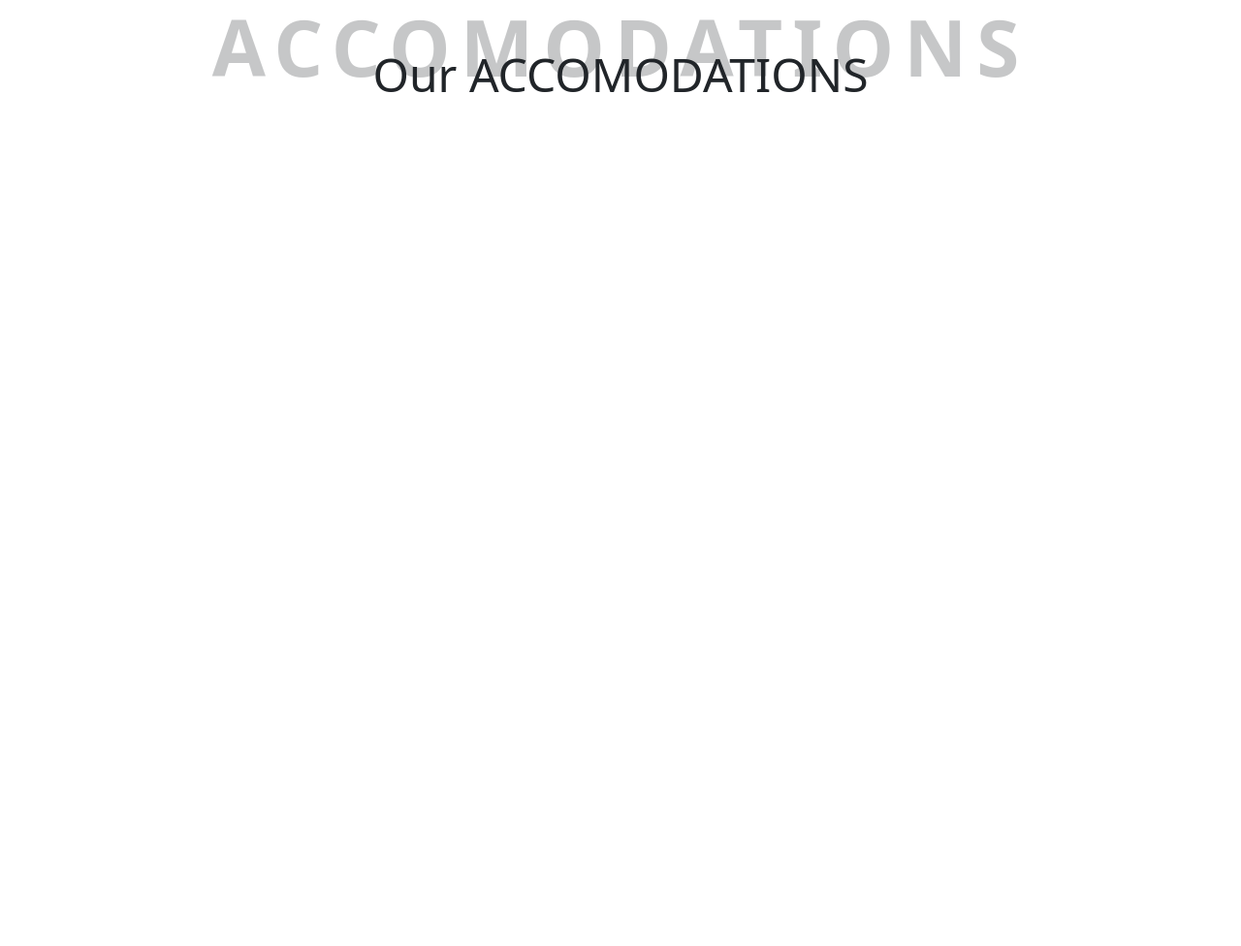
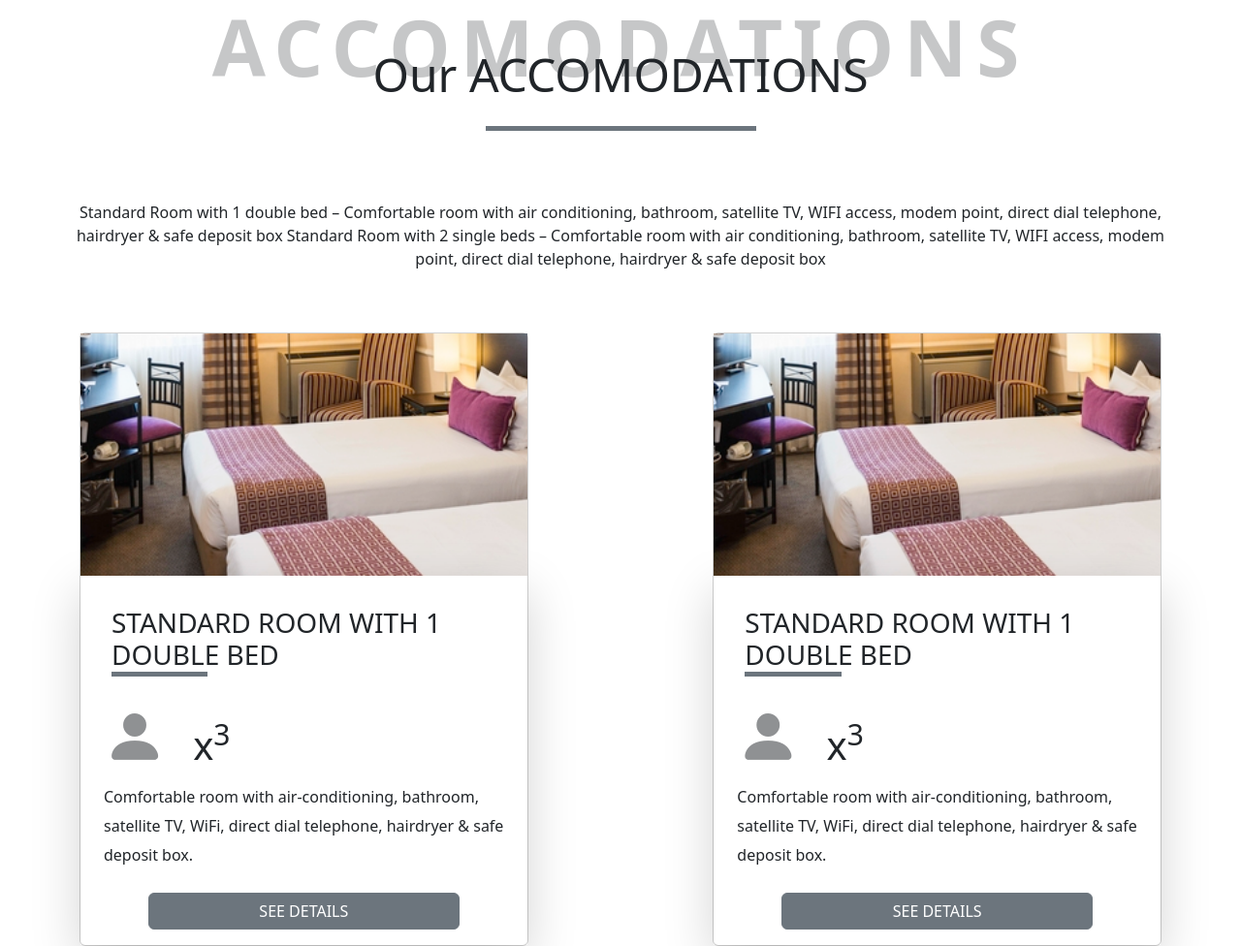
Before and after one commit to Cheese-Developers/hotel-pj, a website: page for-kmk/index.html in a window 1280 px wide. Shown: the whole page at 97% size. Before the commit the page ends 800 px from the top, so only its background shows below. Drawn offline with nearby package versions, Linux system fonts and the light colour scheme.

Commit message:
pre-stage

```diff
--- a/for-kmk/index.html
+++ b/for-kmk/index.html
@@ -5,16 +5,63 @@
     <meta http-equiv="X-UA-Compatible" content="IE=edge">
     <meta name="viewport" content="width=device-width, initial-scale=1.0">
     <link rel="stylesheet" href="../for-kmk/css/output.css">
+    <link rel="stylesheet" href="../node_modules/bootstrap-icons/font/bootstrap-icons.css">
     <title>Document</title>
 </head>
 <body>
     <script src="../node_modules/bootstrap/dist/js/bootstrap.bundle.min.js"></script>
-    <div class=" container position-relative">
-        <div class="row justify-content-center">
-        <h1 class=" display-1 text-center fw-bold main-section opacity-25 position-absolute top-0">ACCOMODATIONS
+    <div class=" container">
+        <div class="row justify-content-center ">
+        <h1 class=" display-1 text-center fw-bold main-section opacity-25 position-absolute top-0 topxl">ACCOMODATIONS
         </h1>
-        <h6 class=" display-5 second-section opacity-100 text-center mt-5">Our ACCOMODATIONS</h6>
+        <h6 class=" display-5 second-section opacity-100 text-center mt-5 ">Our ACCOMODATIONS
+            <div class="border-bottom border-secondary w-25 mx-auto border-5 mt-4"></div>
+        </h6>
     </div>
 </div>
+<!-- second-part -->
+ <div class="  container-fluid">
+    <p class=" text-center p-5 mt-3">Standard Room with 1 double bed – Comfortable room with air conditioning, bathroom, satellite TV, WIFI access, modem point, direct dial telephone, hairdryer & safe deposit box Standard Room with 2 single beds – Comfortable room with air conditioning, bathroom, satellite TV, WIFI access, modem point, direct dial telephone, hairdryer & safe deposit box</p>
+ </div>
+ <!-- card -->
+  <div class=" container">
+    <div class=" row  gy-3 gx-1 justify-content-lg-between justify-content-center">
+        <div class=" col-10 col-lg-6 col-xl-5">
+            <div class=" card ">
+                <img src="../media/3134_rotwc_00_p_346x260.jpg" alt="" class="card-photo">
+                <div class=" card-body p-3 shadow-lg">
+                    <h3 class=" fs-3 p-3">STANDARD ROOM WITH 1 DOUBLE BED
+                        <div class="border-bottom border-secondary w-25 border-5"></div>
+                    </h3>
+                    <div class="">
+                        <i class="bi bi-person-fill display-3 me-3 opacity-50 p-2"></i>
+                        <span class="fs-1 ">x<sup>3</sup></span>
+                    </div>
+                    <p class="text-start p-2 card-line">Comfortable room with air-conditioning, bathroom, satellite TV, WiFi, direct dial telephone, hairdryer & safe deposit box.</p>
+                    <button class=" btn btn-secondary text-uppercase w-75  mx-auto d-block">See Details</button>
+                </div>
+
+
+            </div>
+        </div>
+        <div class="  col-10 col-lg-6 col-xl-5 ">
+            <div class=" card ">
+                <img src="../media/3134_rotwc_00_p_346x260.jpg" alt="" class="card-photo">
+                <div class=" card-body p-3 shadow-lg">
+                    <h3 class=" fs-3 p-3">STANDARD ROOM WITH 1 DOUBLE BED
+                        <div class="border-bottom border-secondary w-25 border-5"></div>
+                    </h3>
+                    <div class="">
+                        <i class="bi bi-person-fill display-3 me-3 opacity-50 p-2"></i>
+                        <span class="fs-1 ">x<sup>3</sup></span>
+                    </div>
+                    <p class="text-start p-2 card-line">Comfortable room with air-conditioning, bathroom, satellite TV, WiFi, direct dial telephone, hairdryer & safe deposit box.</p>
+                    <button class=" btn btn-secondary text-uppercase w-75 mx-auto d-block">See Details</button>
+                </div>
+            </div>
+        </div>
+
+    </div>
+  </div>
 </body>
 </html>
--- a/sass/kmk.scss
+++ b/sass/kmk.scss
@@ -1,9 +1,33 @@
+// $grid-breakpoints: (
+//   xs: 0,
+//   sm: 576px,
+//   md: 768px,
+//   lg: 992px,
+//   xl: 1200px,
+//   xxl: 1400px
+// );
 .main-section{
     letter-spacing: 10px;
-//    margin-bottom: -50px;
 
 }
-.second-section{
+.card-photo{
+    object-fit:cover;
+    height: 250px;
+}
+.card-line{
+    line-height: 30px;
+}
+@media (max-width:500px) {
+    .main-section{
+    letter-spacing: normal;
+
+    }
+//     .card{
+//     width: 300px;
+//     display: block;
+//     margin:0 auto;
+// }
 }
 
+
 @import "../node_modules/bootstrap/scss/bootstrap.scss";
```
Also changed, not shown: for-kmk/css/output.css, 1 other file.
